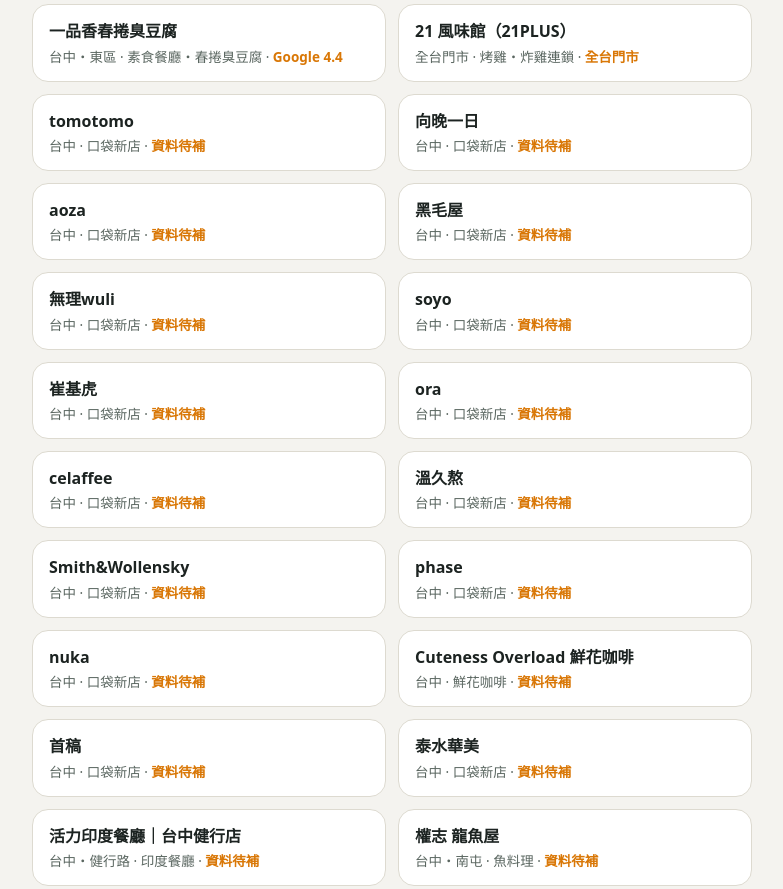
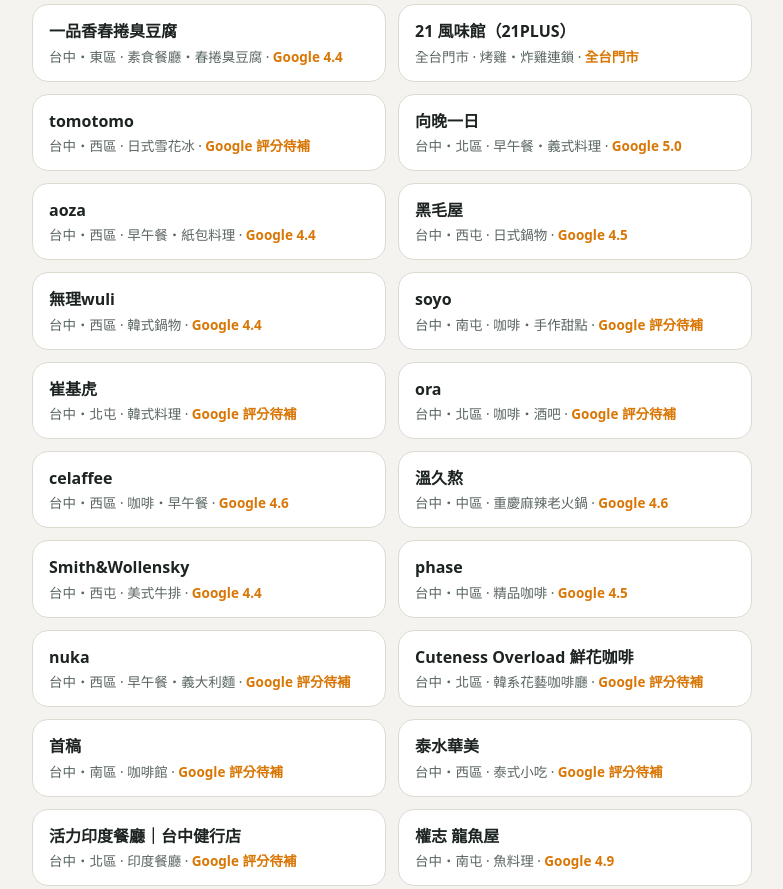
Before and after one commit to killer125m/nav-site, a plain HTML site: page jin-tian-chi-shen-me/index.html in a window 1280 px wide. Shown: the part 800-1689 px from the top of the page, without its empty margins (248-1031 px from the left). Drawn offline with Linux system fonts and the light colour scheme.

Commit message:
今天吃什麼：補齊後加 18 間店的地址、營業時間與 9 間 Google 評分（向晚一日 5.0、aoza 4.4、黑毛屋 4.5、無理 4.4、celaffee 4.6、溫久熬 4.6、Smith&Wollensky 4.4、phase 4.5、權志 4.9）

```diff
--- a/jin-tian-chi-shen-me/index.html
+++ b/jin-tian-chi-shen-me/index.html
@@ -320,201 +320,192 @@ var STORES = [
   },
   {
     name: "tomotomo",
-    area: "台中",
-    type: "口袋新店",
-    address: "地址待補",
+    area: "台中・西區",
+    type: "日式雪花冰",
+    address: "台中市西區向上路一段17巷1弄1號",
     rating: null,
-    rateLabel: "資料待補",
-    hours: "營業時間待補",
-    extra: "口袋名單新店",
-    note: "資料待補，地址與電話還在補"
+    rateLabel: "Google 評分待補",
+    hours: "12:00–19:00（週三、四休）",
+    extra: "鍋燒麵",
+    note: "日式雪花冰、鍋燒麵。"
   },
   {
     name: "向晚一日",
-    area: "台中",
-    type: "口袋新店",
-    address: "地址待補",
-    rating: null,
-    rateLabel: "資料待補",
-    hours: "營業時間待補",
-    extra: "口袋名單新店",
-    note: "資料待補，地址與電話還在補"
+    area: "台中・北區",
+    type: "早午餐・義式料理",
+    address: "台中市北區學士路236巷6號",
+    rating: 5.0,
+    hours: "10:00–19:00",
+    extra: "寵物友善",
+    note: "早午餐、義式料理，寵物友善。"
   },
   {
     name: "aoza",
-    area: "台中",
-    type: "口袋新店",
-    address: "地址待補",
-    rating: null,
-    rateLabel: "資料待補",
-    hours: "營業時間待補",
-    extra: "口袋名單新店",
-    note: "資料待補，地址與電話還在補"
+    area: "台中・西區",
+    type: "早午餐・紙包料理",
+    address: "台中市西區中興街81號",
+    rating: 4.4,
+    hours: "09:00–17:00",
+    extra: "紙包料理",
+    note: "早午餐、紙包料理。"
   },
   {
     name: "黑毛屋",
-    area: "台中",
-    type: "口袋新店",
-    address: "地址待補",
-    rating: null,
-    rateLabel: "資料待補",
-    hours: "營業時間待補",
-    extra: "口袋名單新店",
-    note: "資料待補，地址與電話還在補"
+    area: "台中・西屯",
+    type: "日式鍋物",
+    address: "台中市西屯區文心路二段207號2樓（市政店）",
+    rating: 4.5,
+    hours: "11:30–15:30、17:00–23:00",
+    extra: "另有新光三越店",
+    note: "日式鍋物；另有新光三越店（台灣大道三段301號9樓）。"
   },
   {
     name: "無理wuli",
-    area: "台中",
-    type: "口袋新店",
-    address: "地址待補",
-    rating: null,
-    rateLabel: "資料待補",
-    hours: "營業時間待補",
-    extra: "口袋名單新店",
-    note: "資料待補，地址與電話還在補"
+    area: "台中・西區",
+    type: "韓式鍋物",
+    address: "台中市西區公正路156巷4號",
+    rating: 4.4,
+    hours: "11:30–15:30、17:00–21:00",
+    extra: "豆腐鍋",
+    note: "韓式鍋物、豆腐鍋。"
   },
   {
     name: "soyo",
-    area: "台中",
-    type: "口袋新店",
-    address: "地址待補",
+    area: "台中・南屯",
+    type: "咖啡・手作甜點",
+    address: "台中市南屯區干城街202巷1弄16號",
     rating: null,
-    rateLabel: "資料待補",
-    hours: "營業時間待補",
-    extra: "口袋名單新店",
-    note: "資料待補，地址與電話還在補"
+    rateLabel: "Google 評分待補",
+    hours: "11:00–18:00（週二、五休）",
+    extra: "黎明新村",
+    note: "黎明新村的咖啡、手作甜點。"
   },
   {
     name: "崔基虎",
-    area: "台中",
-    type: "口袋新店",
-    address: "地址待補",
+    area: "台中・北屯",
+    type: "韓式料理",
+    address: "台中市北屯區昌平路二段31-34號",
     rating: null,
-    rateLabel: "資料待補",
-    hours: "營業時間待補",
-    extra: "口袋名單新店",
-    note: "資料待補，地址與電話還在補"
+    rateLabel: "Google 評分待補",
+    hours: "週三–五 17:00–20:00、週六日 11:30–14:00、17:00–20:00（週一、二休）",
+    extra: "韓式料理",
+    note: "韓式料理。"
   },
   {
     name: "ora",
-    area: "台中",
-    type: "口袋新店",
-    address: "地址待補",
+    area: "台中・北區",
+    type: "咖啡・酒吧",
+    address: "台中市北區博館一街3號",
     rating: null,
-    rateLabel: "資料待補",
-    hours: "營業時間待補",
-    extra: "口袋名單新店",
-    note: "資料待補，地址與電話還在補"
+    rateLabel: "Google 評分待補",
+    hours: "咖啡 11:30–18:00、酒吧 18:00–02:00（週一休）",
+    extra: "白天咖啡、晚上酒吧",
+    note: "白天咖啡、晚上酒吧。"
   },
   {
     name: "celaffee",
-    area: "台中",
-    type: "口袋新店",
-    address: "地址待補",
-    rating: null,
-    rateLabel: "資料待補",
-    hours: "營業時間待補",
-    extra: "口袋名單新店",
-    note: "資料待補，地址與電話還在補"
+    area: "台中・西區",
+    type: "咖啡・早午餐",
+    address: "台中市西區美村路一段270巷15號",
+    rating: 4.6,
+    hours: "10:00–21:00",
+    extra: "雲朵咖啡",
+    note: "咖啡、早午餐（雲朵咖啡）。"
   },
   {
     name: "溫久熬",
-    area: "台中",
-    type: "口袋新店",
-    address: "地址待補",
-    rating: null,
-    rateLabel: "資料待補",
-    hours: "營業時間待補",
-    extra: "口袋名單新店",
-    note: "資料待補，地址與電話還在補"
+    area: "台中・中區",
+    type: "重慶麻辣老火鍋",
+    address: "台中市中區臺灣大道一段138號之1",
+    rating: 4.6,
+    hours: "17:30–01:30",
+    extra: "深夜火鍋",
+    note: "深夜重慶麻辣老火鍋。"
   },
   {
     name: "Smith&Wollensky",
-    area: "台中",
-    type: "口袋新店",
-    address: "地址待補",
-    rating: null,
-    rateLabel: "資料待補",
-    hours: "營業時間待補",
-    extra: "口袋名單新店",
-    note: "資料待補，地址與電話還在補"
+    area: "台中・西屯",
+    type: "美式牛排",
+    address: "台中市西屯區朝富路213號34樓（CBD 時代廣場）",
+    rating: 4.4,
+    hours: "11:30–15:30、17:00–22:00",
+    extra: "乾式熟成",
+    note: "美式牛排、乾式熟成。"
   },
   {
     name: "phase",
-    area: "台中",
-    type: "口袋新店",
-    address: "地址待補",
-    rating: null,
-    rateLabel: "資料待補",
-    hours: "營業時間待補",
-    extra: "口袋名單新店",
-    note: "資料待補，地址與電話還在補"
+    area: "台中・中區",
+    type: "精品咖啡",
+    address: "台中市中區中山路119號（本店）",
+    rating: 4.5,
+    hours: "11:00–20:00",
+    extra: "自家烘焙",
+    note: "精品咖啡、自家烘焙；另有水湳店與外帶店。"
   },
   {
     name: "nuka",
-    area: "台中",
-    type: "口袋新店",
-    address: "地址待補",
+    area: "台中・西區",
+    type: "早午餐・義大利麵",
+    address: "台中市西區美村路一段378號",
     rating: null,
-    rateLabel: "資料待補",
-    hours: "營業時間待補",
-    extra: "口袋名單新店",
-    note: "資料待補，地址與電話還在補"
+    rateLabel: "Google 評分待補",
+    hours: "09:00–17:00（週二休）",
+    extra: "麵包",
+    note: "早午餐、義大利麵、麵包。"
   },
   {
     name: "Cuteness Overload 鮮花咖啡",
-    area: "台中",
-    type: "鮮花咖啡",
-    address: "地址待補",
+    area: "台中・北區",
+    type: "韓系花藝咖啡廳",
+    address: "台中市北區大義街101號",
     rating: null,
-    rateLabel: "資料待補",
-    hours: "營業時間待補",
-    extra: "鮮花咖啡",
-    note: "鮮花咖啡，地址與電話還在補"
+    rateLabel: "Google 評分待補",
+    hours: "11:00–18:00",
+    extra: "小熊蛋糕",
+    note: "韓系花藝咖啡廳、小熊蛋糕。"
   },
   {
     name: "首稿",
-    area: "台中",
-    type: "口袋新店",
-    address: "地址待補",
+    area: "台中・南區",
+    type: "咖啡館",
+    address: "台中市南區復興路一段416號",
     rating: null,
-    rateLabel: "資料待補",
-    hours: "營業時間待補",
-    extra: "口袋名單新店",
-    note: "資料待補，地址與電話還在補"
+    rateLabel: "Google 評分待補",
+    hours: "12:00–20:00（週五、六至 01:00；週一休）",
+    extra: "咖啡館",
+    note: "咖啡館。"
   },
   {
     name: "泰水華美",
-    area: "台中",
-    type: "口袋新店",
-    address: "地址待補",
+    area: "台中・西區",
+    type: "泰式小吃",
+    address: "台中市西區公正路261號",
     rating: null,
-    rateLabel: "資料待補",
-    hours: "營業時間待補",
-    extra: "口袋名單新店",
-    note: "資料待補，地址與電話還在補"
+    rateLabel: "Google 評分待補",
+    hours: "11:30–21:00",
+    extra: "泰式小吃",
+    note: "泰式小吃。"
   },
   {
     name: "活力印度餐廳｜台中健行店",
-    area: "台中・健行路",
+    area: "台中・北區",
     type: "印度餐廳",
-    address: "台中市健行路 1037 號 2 樓",
+    address: "台中市健行路1037號2樓",
     rating: null,
-    rateLabel: "資料待補",
-    hours: "營業時間待補",
-    extra: "04-2320-0599",
-    note: "印度餐廳，電話 04-2320-0599"
+    rateLabel: "Google 評分待補",
+    hours: "營業時間請以店家公告為準",
+    extra: "印度餐廳",
+    note: "印度餐廳。"
   },
   {
     name: "權志 龍魚屋",
     area: "台中・南屯",
     type: "魚料理",
-    address: "地址待補",
-    rating: null,
-    rateLabel: "資料待補",
-    hours: "營業時間待補",
-    extra: "龍膽石斑一魚四吃、煎餃",
-    note: "魚料理，龍膽石斑一魚四吃、煎餃"
+    address: "台中市南屯區五權西路三段1巷59-1號",
+    rating: 4.9,
+    hours: "11:30–14:30、17:30–22:00（週二休）",
+    extra: "預約制",
+    note: "龍膽石斑一魚四吃、煎餃，預約制。"
   }
 ];
 
```
